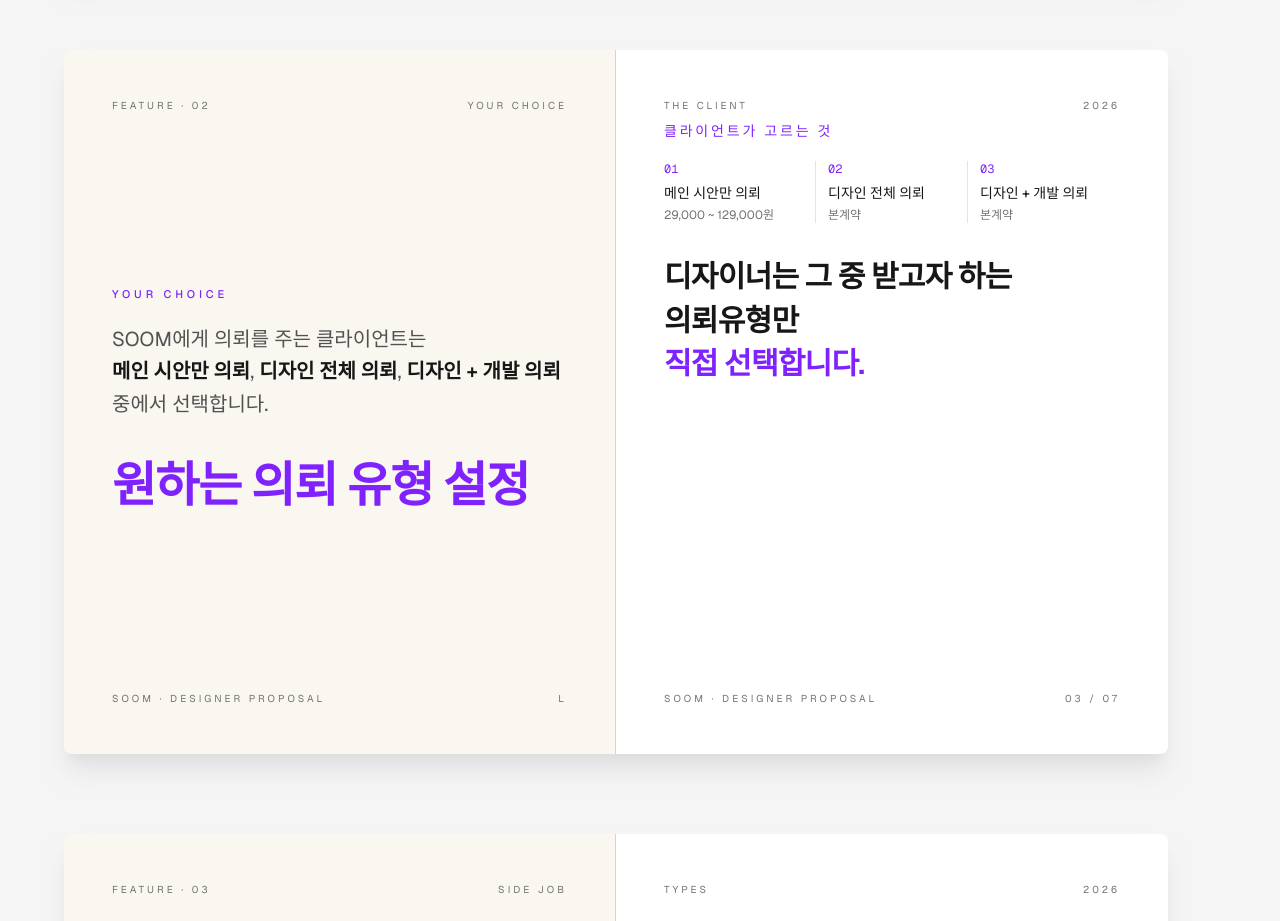
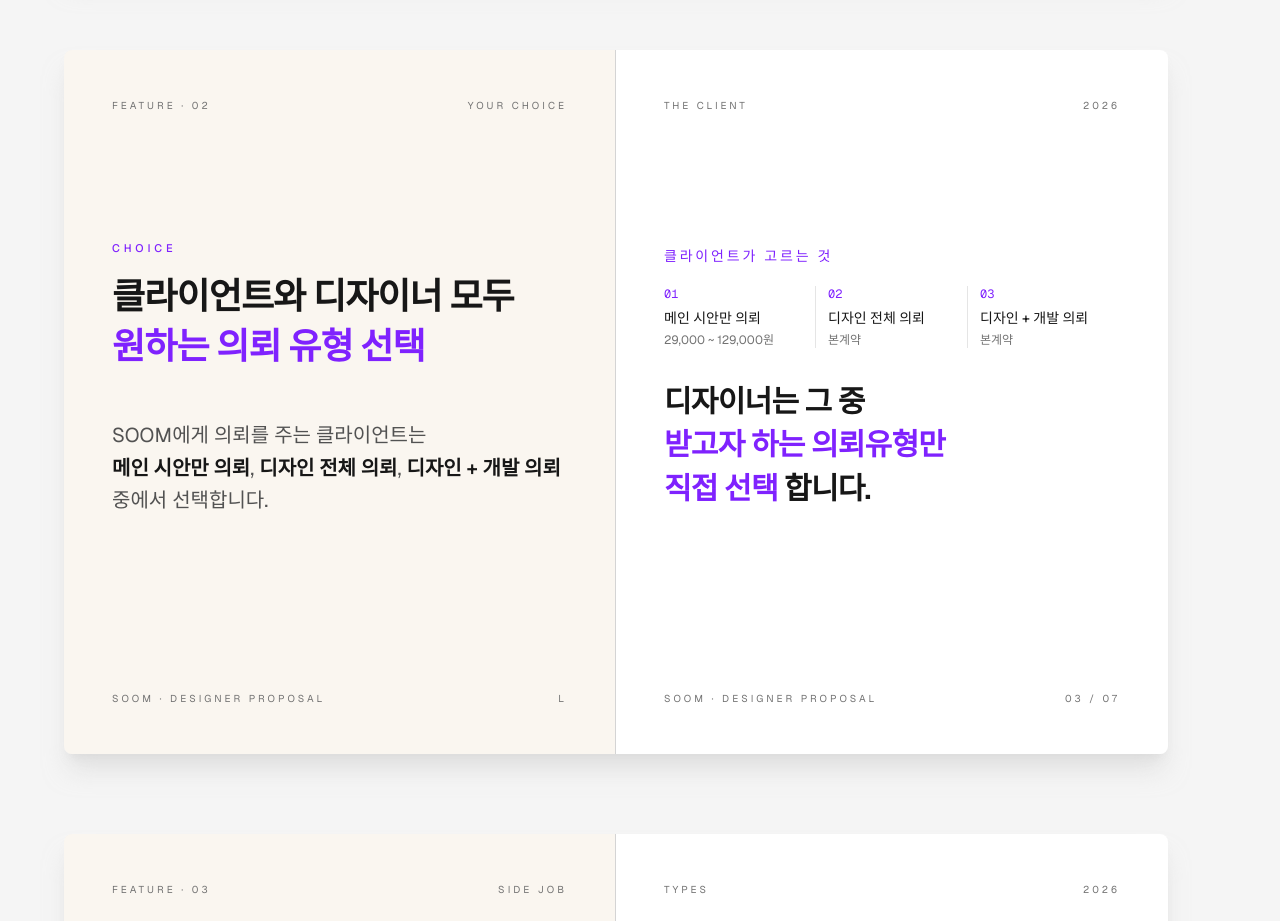
Before and after one commit to present1602/repo, a Next.js app: page /designers/proposal/v1-2 in a window 1280 px wide. Shown: the part 1660-2581 px from the top of the page. Built offline with nearby package versions, Linux system fonts and the light colour scheme.

Commit message:
proposal

```diff
--- a/src/app/designers/proposal/v1-2/page.tsx
+++ b/src/app/designers/proposal/v1-2/page.tsx
@@ -201,11 +201,20 @@ export default function ProposalV11Page() {
         {/* ─────────── 03 SAMPLE FIRST ─────────── */}
         <Spread id={3}>
           <Half tone="cream" top={['Feature · 02', 'Your choice']} foot={[BRAND, 'L']}>
-            <Label>Your choice</Label>
+            {/* 우측 쪽과 같은 값만큼 올려 두 쪽의 첫 줄이 같은 높이에서 시작한다 */}
+            <div className="md:-mt-12">
+              <Label>Choice</Label>
+
+              {/* 같은 문장이 우측에서 크게 나오므로 좌측은 한 줄로만 받는다.
+                  라벨 쪽으로 당겨 붙이고, 줄어든 만큼 아래 본문과 벌린다. */}
+              <h2 className="mt-3 text-2xl font-semibold leading-snug tracking-tight md:mt-4 md:text-4xl">
+                클라이언트와 디자이너 모두 <br/>
+                <span className="text-violet-600">원하는 의뢰 유형 선택</span>
+              </h2>
 
               {/* 클라이언트가 무엇을 의뢰하는지 먼저 — 그걸 알아야
                   "그중에서 고른다"가 이해된다. */}
-            <p className="mt-5 text-lg leading-relaxed text-neutral-600 md:text-xl">
+              <p className="mt-8 text-lg leading-relaxed text-neutral-600 md:mt-12 md:text-xl">
                 SOOM에게 의뢰를 주는 클라이언트는
                 <br />
                 <b className="font-semibold text-neutral-900">메인 시안만 의뢰</b>,{' '}
@@ -213,17 +222,13 @@ export default function ProposalV11Page() {
                 <b className="font-semibold text-neutral-900">디자인 + 개발 의뢰</b> 중에서
                 선택합니다.
               </p>
-
-            {/* 같은 문장이 우측에서 크게 나오므로 좌측은 한 줄로만 받는다 */}
-            <h2 className="mt-6 text-3xl font-semibold leading-snug tracking-tight md:mt-8 md:text-5xl">
-              <span className="text-violet-600">원하는 의뢰 유형 설정</span>
-            </h2>
+            </div>
           </Half>
 
           <Half tone="white" top={['The client', '2026']} foot={[BRAND, `03 / ${pad(TOTAL)}`]}>
-            {/* Half 이 내용을 세로 가운데에 두지만 이 쪽은 위쪽에 붙어야 한다 —
-                아래를 비워 가운데 정렬을 상쇄한다(다른 쪽은 그대로 둔다). */}
-            <div className="md:-mt-10 md:mb-auto">
+            {/* Half 의 세로 가운데 정렬은 그대로 두고 그 자리에서만 조금 올린다 —
+                mb-auto 로 아래를 비우면 쪽 맨 위에 붙어버린다. */}
+            <div className="md:-mt-12">
               <p className="text-sm font-medium tracking-[0.2em] text-violet-600">
                 클라이언트가 고르는 것
               </p>
@@ -246,10 +251,11 @@ export default function ProposalV11Page() {
               </ul>
 
               {/* 제안서의 핵심 문장 — 좌측에서 넘겨받아 여기서 크게 말한다 */}
-              <p className="mt-8 text-2xl font-semibold leading-snug tracking-tight md:text-3xl md:leading-[1.45]">
-                디자이너는 그 중 받고자 하는 의뢰유형만
+              <p className="mt-8 text-3xl font-semibold leading-snug tracking-tight md:text-3xl md:leading-[1.45]">
+                디자이너는 그 중 <br/>
+                <span className="text-violet-600">받고자 하는 의뢰유형만
                 <br />
-                <span className="text-violet-600">직접 선택합니다.</span>
+                직접 선택</span> 합니다.
               </p>
             </div>
           </Half>
```
Lines whose indentation alone changed are shown as unchanged.
